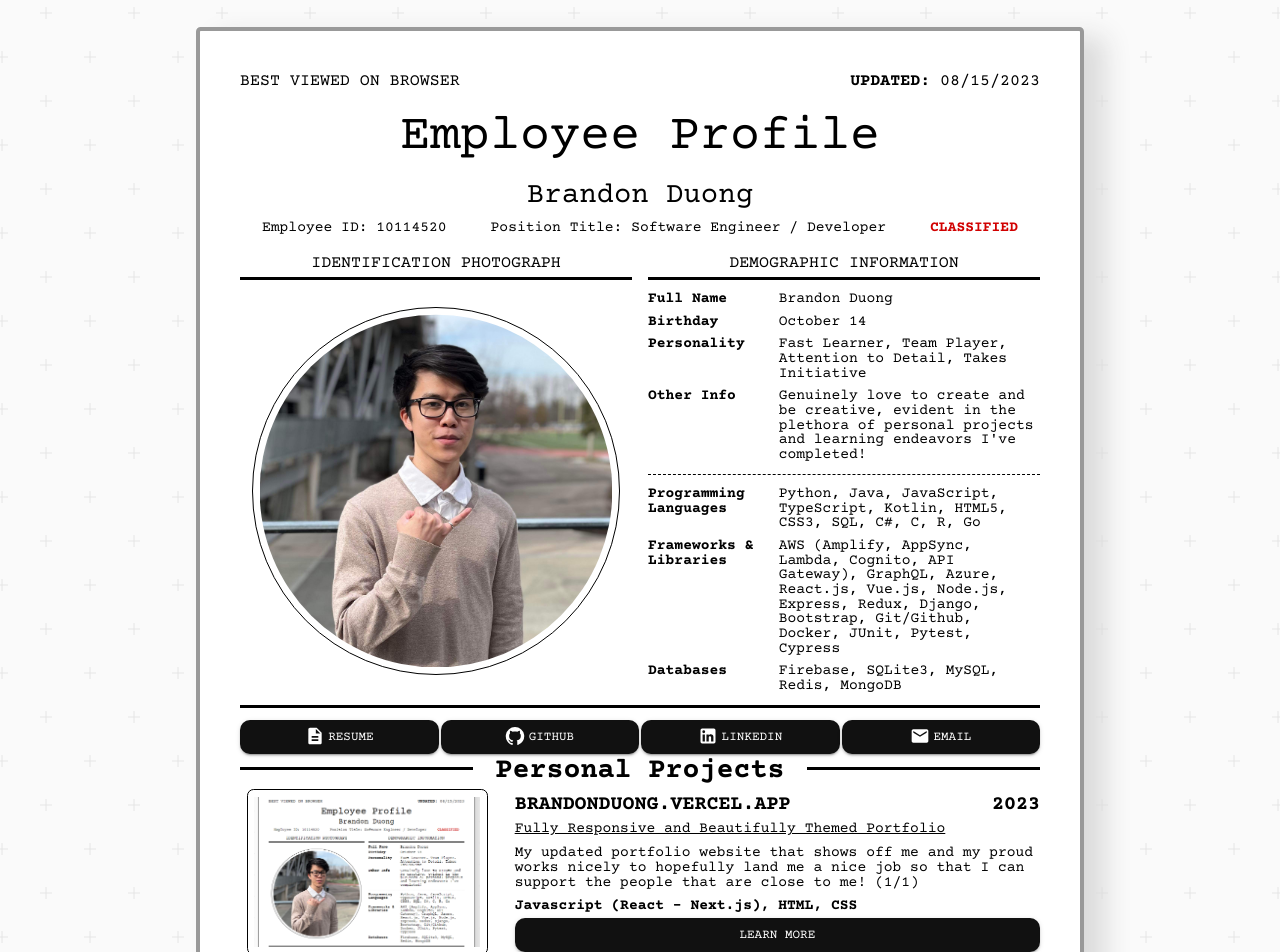
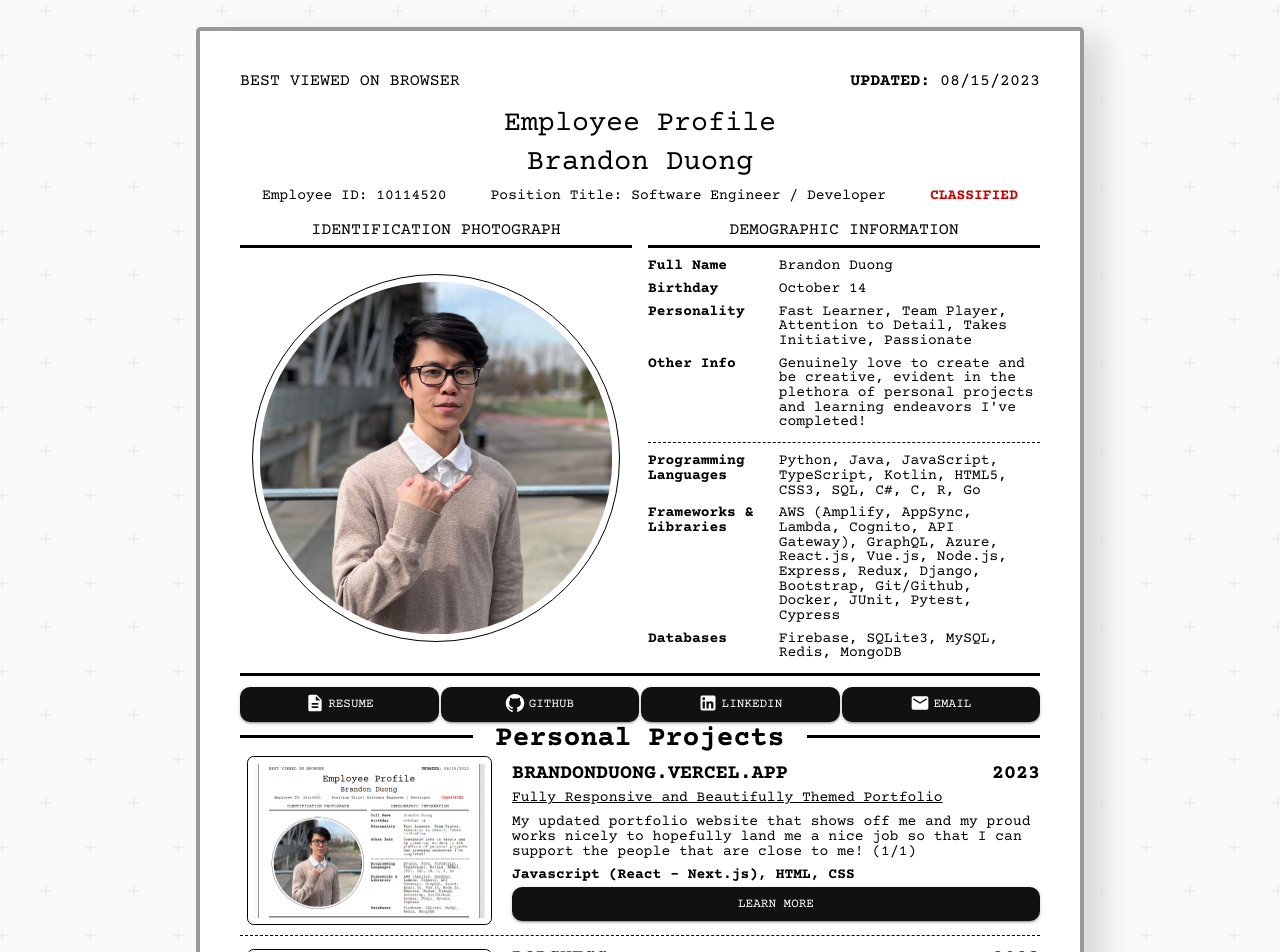
Before and after one commit to brandonduong/brandonduong-portfolio, a Next.js app: page / in a window 1280 px wide. Shown: the top 952 px of the page. Built offline with nearby package versions, Linux system fonts and the light colour scheme.

Commit message:
small ui changes

```diff
--- a/components/Project.js
+++ b/components/Project.js
@@ -6,7 +6,7 @@ export default function Project({ project, info, category }) {
   const [slide, setSlide] = useState(0);
 
   return (
-    <Grid container columnSpacing={3} alignItems={"center"}>
+    <Grid container columnSpacing={2} alignItems={"center"}>
       <Grid item sm={6} md={4}>
         <CustomCarousel
           project={project}
--- a/pages/index.js
+++ b/pages/index.js
@@ -22,7 +22,7 @@ export default function Home() {
     "Full Name": "Brandon Duong",
     Birthday: "October 14",
     Personality:
-      "Fast Learner, Team Player, Attention to Detail, Takes Initiative",
+      "Fast Learner, Team Player, Attention to Detail, Takes Initiative, Passionate",
     "Other Info":
       "Genuinely love to create and be creative, evident in the plethora of personal projects and learning endeavors I've completed!",
   };
@@ -98,7 +98,7 @@ export default function Home() {
           <strong>UPDATED:</strong> 08/15/2023
         </p>
       </Stack>
-      <Typography variant="h2" className={styles.title} gutterBottom>
+      <Typography variant="h4" className={styles.title} gutterBottom>
         Employee Profile
       </Typography>
       <Typography variant="p" className={styles.name}>
```
